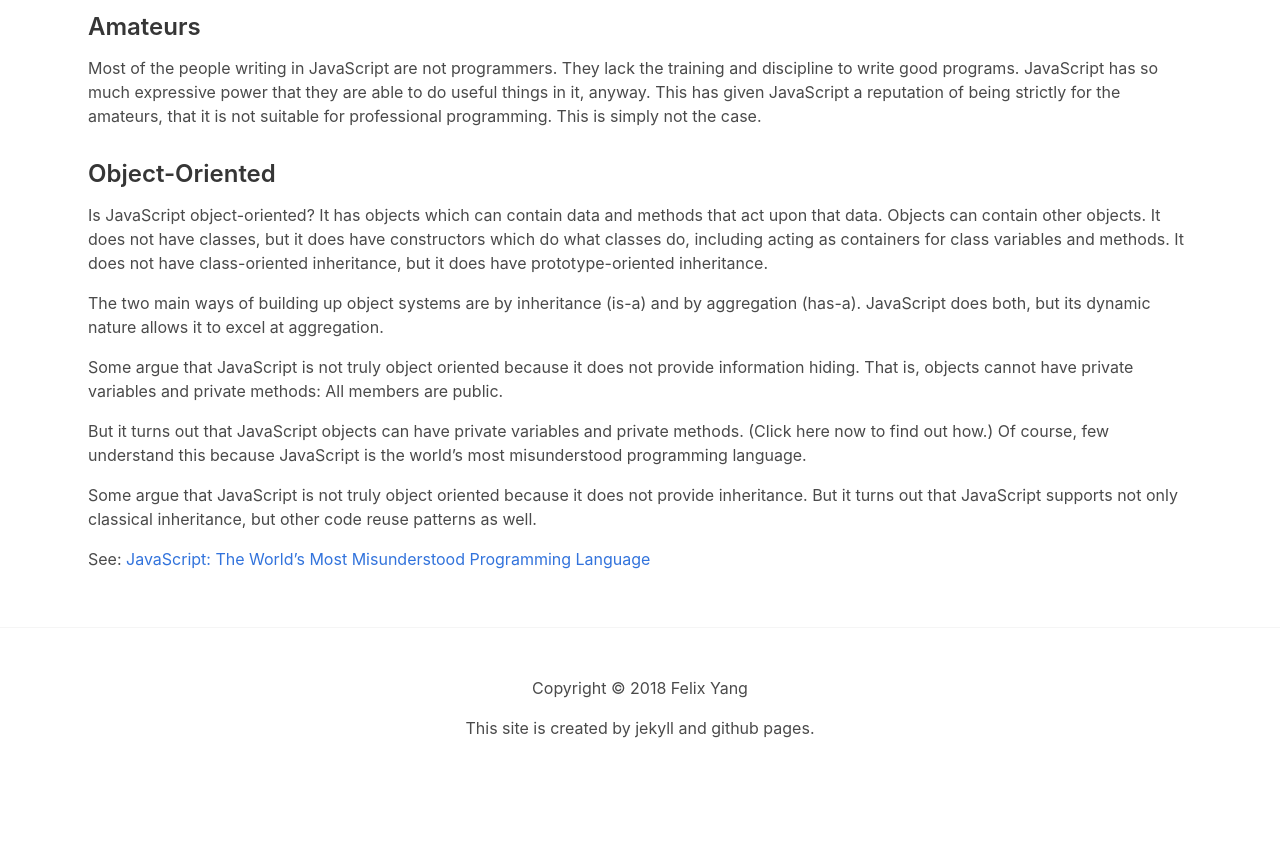
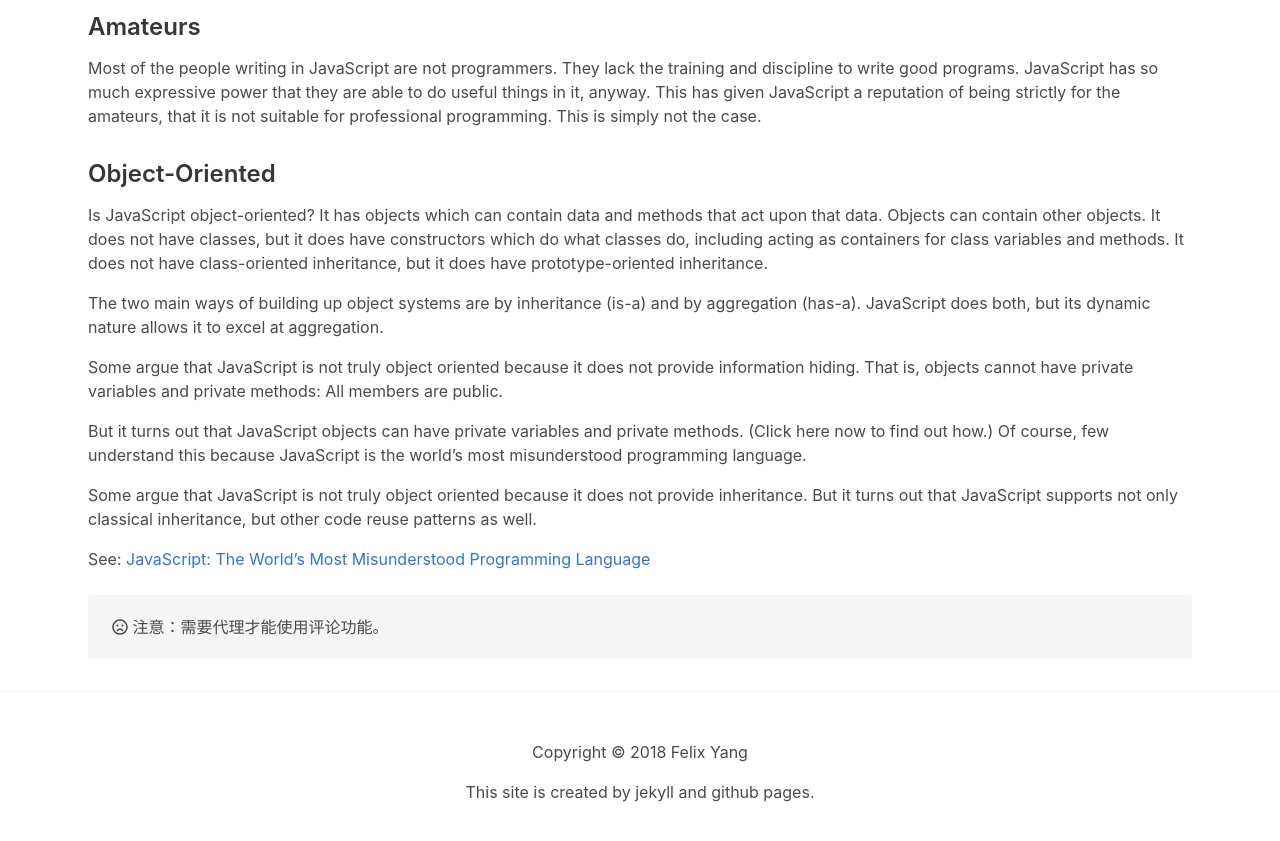
Before and after one commit to felixpy/felixpy.github.io, a Jekyll site: the page built from _posts/2015-04-11-the-worlds-most-misunderstood-programming-language.markdown, in a window 1280 px wide and 900 px high, scrolled down 1979 px. Shown: the top 841 px of the window. Built offline with Jekyll 4.4.1, drawn with Linux system fonts in a browser that asks for light colours; nearby versions of some CDN libraries; comment, search, counter and statistics services are not loaded.

Commit message:
Add placeholder for disqus

```diff
--- a/_includes/comment.html
+++ b/_includes/comment.html
@@ -1,4 +1,8 @@
-<div id="disqus_thread"></div>
+<div id="disqus_thread">
+  <div class="notification">
+    <p><i class="far fa-frown"></i> 注意：需要代理才能使用评论功能。</p>
+  </div>
+</div>
 <script>
 (function() {
   var d = document, s = d.createElement('script');
```
